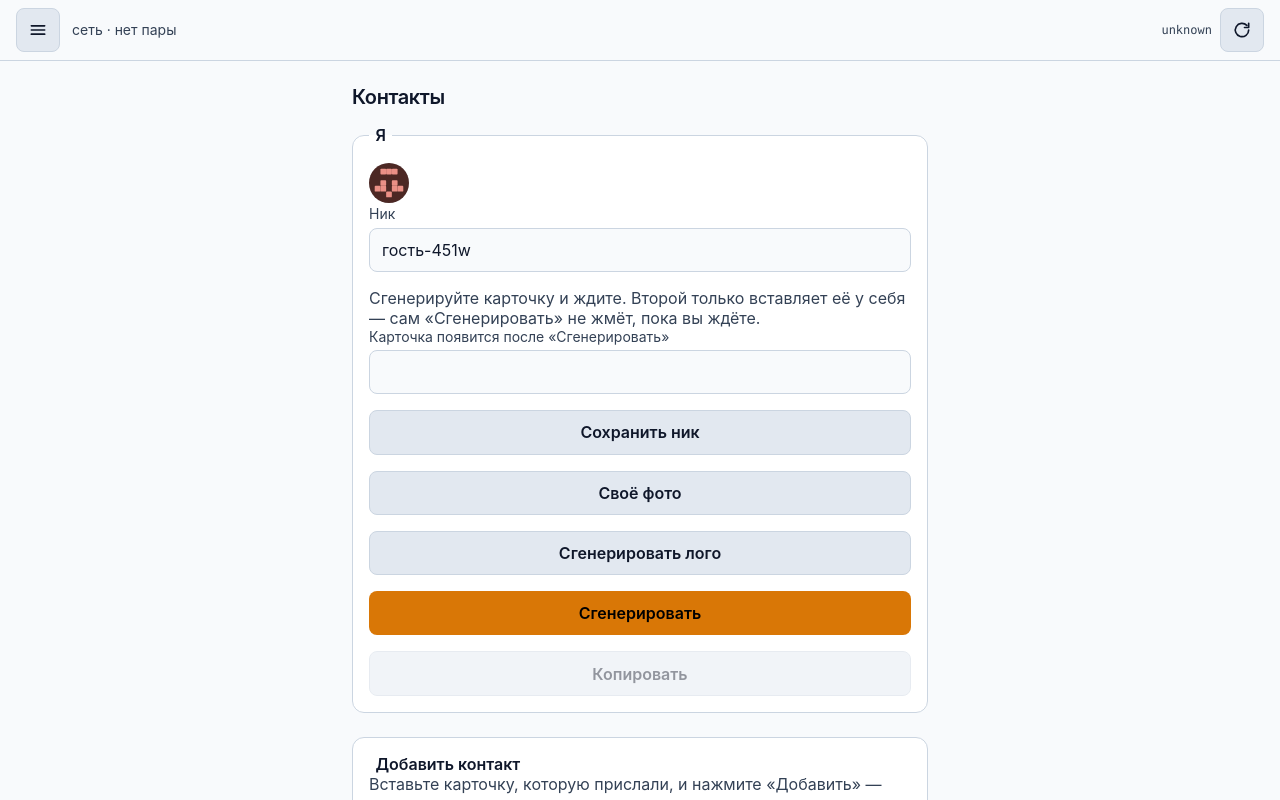
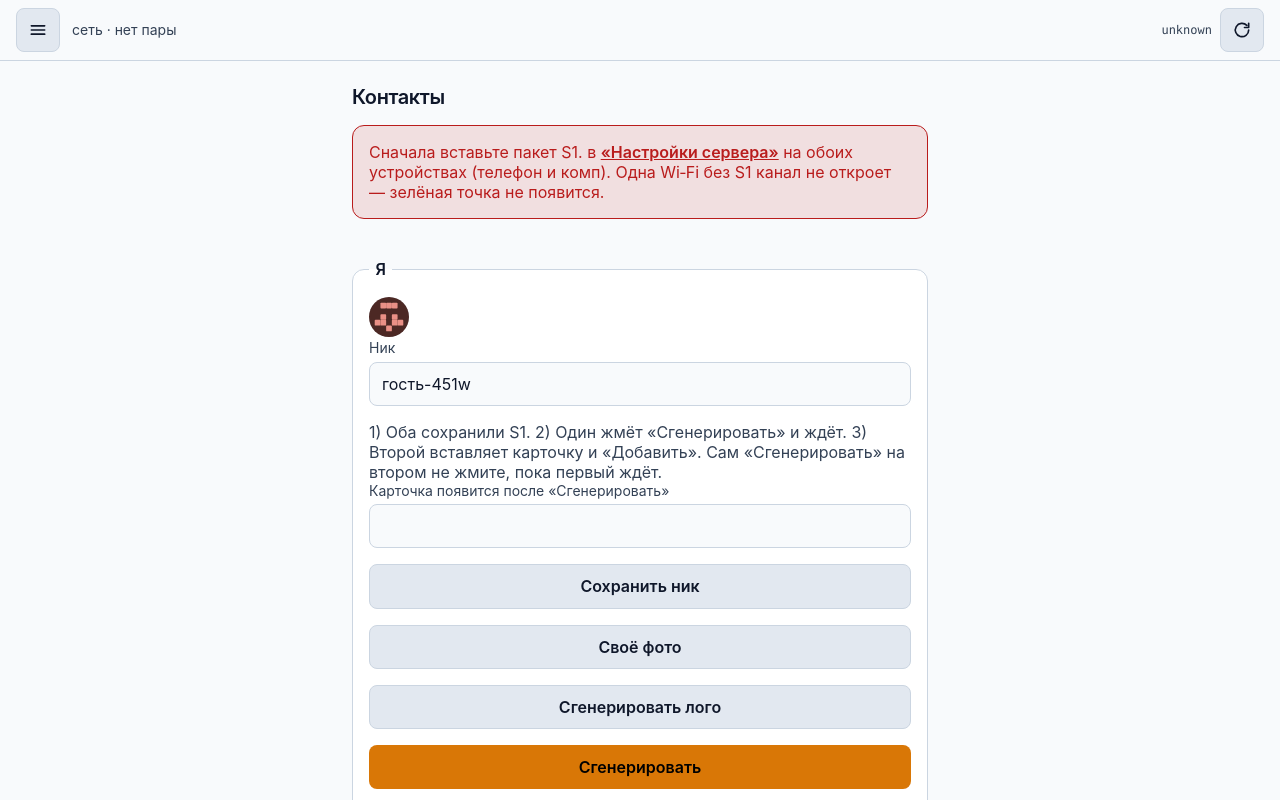
Before and after one commit to org-event/pwa-no-cloud, a Vue app: page / in a window 1280 px wide. Shown: the top 800 px of the page. Built offline with nearby package versions, Linux system fonts and the light colour scheme.

Commit message:
Clarify that same Wi-Fi needs S1 for contact presence.
Show a banner and stronger notices when signaling is missing so red offline status is not mistaken for a LAN bug.

```diff
--- a/src/components/ContactsSection.vue
+++ b/src/components/ContactsSection.vue
@@ -6,7 +6,7 @@ import AvatarImg from './AvatarImg.vue';
 import PendingPeer from './PendingPeer.vue';
 
 const store = useNocloudStore();
-const { contacts } = storeToRefs(store);
+const { contacts, hasSignalingSocket } = storeToRefs(store);
 
 const nick = ref(contacts.value.me.nick);
 const addCard = ref('');
@@ -55,6 +55,17 @@ const toggleGroupMember = (id: string, checked: boolean) => {
     @skip="store.onSkipPending()"
   />
 
+  <p
+    v-if="!hasSignalingSocket"
+    class="error panel-banner"
+    role="alert"
+  >
+    Сначала вставьте пакет S1. в
+    <a href="#servers">«Настройки сервера»</a>
+    на обоих устройствах (телефон и комп). Одна Wi‑Fi без S1 канал не откроет —
+    зелёная точка не появится.
+  </p>
+
   <fieldset class="panel">
     <legend>Я</legend>
     <div class="contact-row">
@@ -73,8 +84,9 @@ const toggleGroupMember = (id: string, checked: boolean) => {
       />
     </label>
     <p class="tagline">
-      Сгенерируйте карточку и ждите. Второй только вставляет её у себя — сам
-      «Сгенерировать» не жмёт, пока вы ждёте.
+      1) Оба сохранили S1. 2) Один жмёт «Сгенерировать» и ждёт. 3) Второй
+      вставляет карточку и «Добавить». Сам «Сгенерировать» на втором не жмите,
+      пока первый ждёт.
     </p>
     <label class="field">
       <span>{{
@@ -142,8 +154,8 @@ const toggleGroupMember = (id: string, checked: boolean) => {
     <fieldset>
       <legend>Добавить контакт</legend>
       <p class="tagline">
-        Вставьте карточку, которую прислали, и нажмите «Добавить» — человек
-        сразу в списке.
+        Вставьте карточку, которую прислали. В списке появится сразу; зелёная
+        точка — только после S1 и когда первый ждёт в «Сгенерировать».
       </p>
       <label class="field">
         <span>Карточка</span>
@@ -261,5 +273,11 @@ const toggleGroupMember = (id: string, checked: boolean) => {
     </div>
   </form>
 
-  <p class="tagline" role="status">{{ contacts.notice }}</p>
+  <p
+    class="tagline"
+    :class="{ error: contacts.notice.includes('S1') }"
+    role="status"
+  >
+    {{ contacts.notice }}
+  </p>
 </template>
--- a/src/config/servers.ts
+++ b/src/config/servers.ts
@@ -29,6 +29,7 @@ export const SERVER_PRESETS: ServerPreset[] = [
     title: 'Локальная сеть',
     signaling: { kind: 'http-poll', url: localHttp },
     iceServers: [{ urls: localStun }],
+    // Note: url is this device's localhost — for phone+PC use S1 on VPS instead.
   },
   {
     id: 'google-stun',
--- a/src/stores/nocloud.ts
+++ b/src/stores/nocloud.ts
@@ -356,10 +356,10 @@ export const useNocloudStore = defineStore('nocloud', () => {
     const known = findContact(state.book, ownerId);
     if (!usesRoomLink()) {
       state.contactsNotice = known
-        ? `${known.nick} в списке. Чтобы быть в сети, нужен сокет из S1.`
+        ? `${known.nick} в списке, но «в сети» не будет: вставьте пакет S1. в «Настройки сервера» на обоих устройствах. Одна Wi‑Fi без S1 не соединит.`
         : socketBlocked()
           ? MIXED_CONTENT_SIGNALING
-          : 'Нужен сокет из S1. Вставьте пакет в «Настройки сервера».';
+          : 'Нужен пакет S1. в «Настройки сервера» на обоих устройствах. Одна Wi‑Fi без сокета не соединит.';
       touch();
       return;
     }
@@ -1138,6 +1138,11 @@ export const useNocloudStore = defineStore('nocloud', () => {
     return peerIsLive() && state.roomId === meetRoomId(state.me.id);
   });
 
+  const hasSignalingSocket = computed(() => {
+    trackRevision();
+    return usesRoomLink();
+  });
+
   const statusLine = computed(() => {
     trackRevision();
     return formatStatusLine({
@@ -1203,6 +1208,7 @@ export const useNocloudStore = defineStore('nocloud', () => {
     contacts,
     logs,
     contactsWaiting,
+    hasSignalingSocket,
     statusLine,
     online,
     canInstall,
--- a/src/style.css
+++ b/src/style.css
@@ -596,6 +596,19 @@ form.panel > fieldset {
   color: var(--color-destructive);
 }
 
+.panel-banner {
+  margin: 0 0 var(--space-md);
+  padding: var(--space-md);
+  border: 1px solid var(--color-destructive);
+  border-radius: 0.75rem;
+  background: color-mix(in srgb, var(--color-destructive) 12%, transparent);
+}
+
+.panel-banner a {
+  color: inherit;
+  font-weight: 600;
+}
+
 .resolved {
   margin: 0;
   padding: var(--space-md);
```
